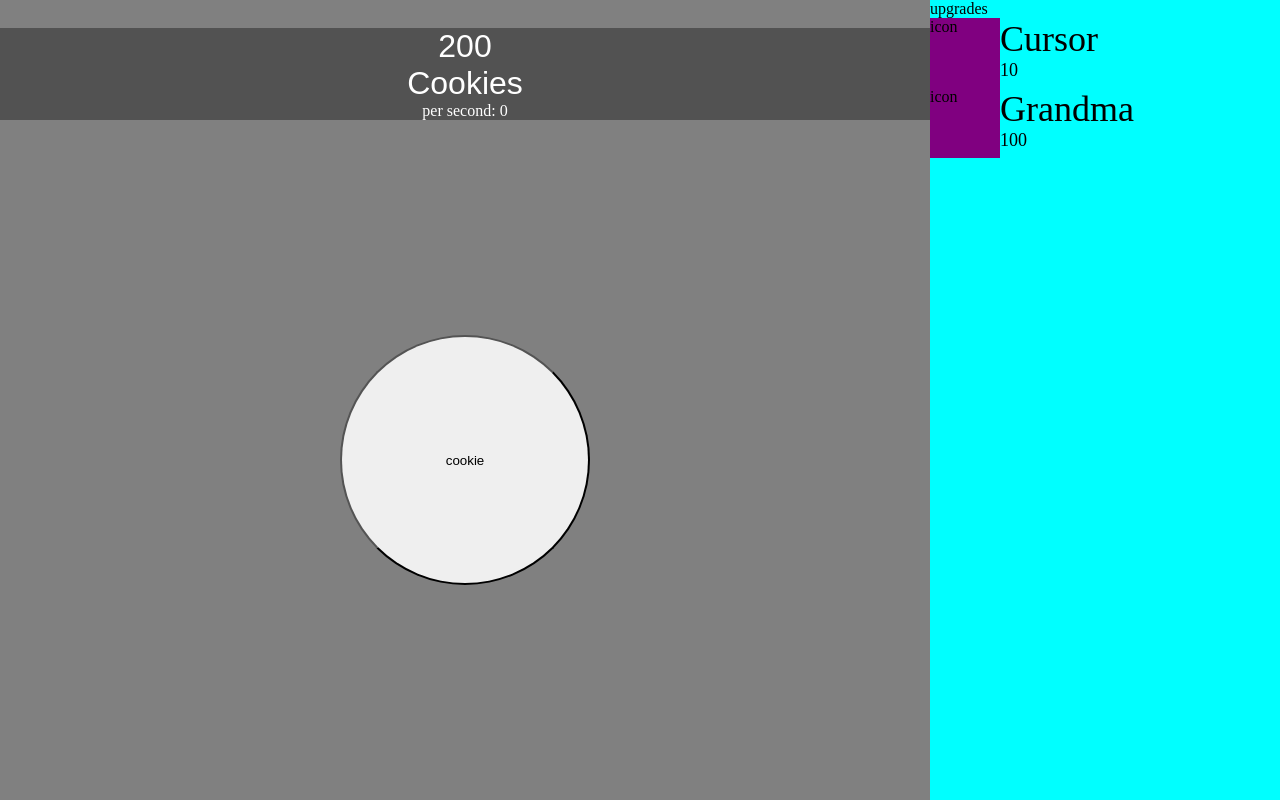
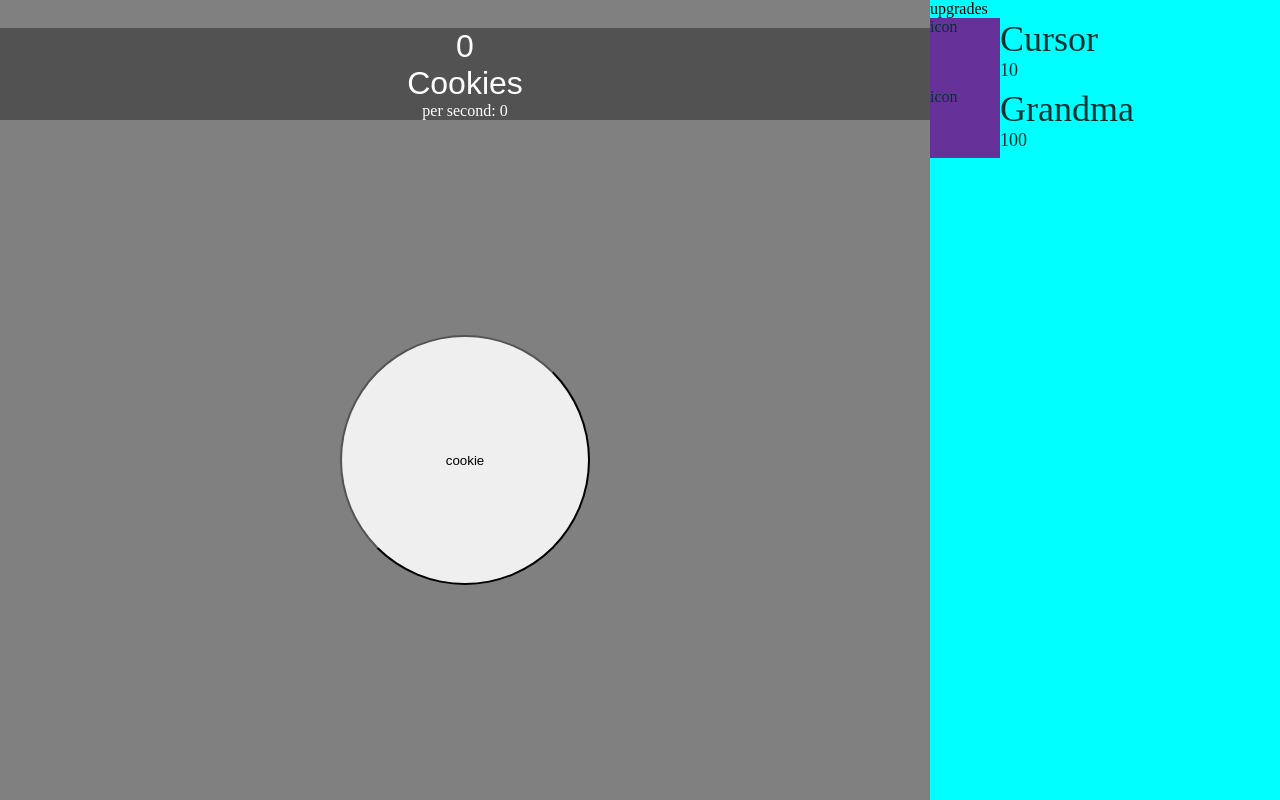
Before and after one commit to Kevin-Fuller/cookie-clone, a plain HTML site: page index.html in a window 1280 px wide. Drawn offline with Linux system fonts and the light colour scheme.

Commit message:
adding more shop functionality

```diff
--- a/cookies.js
+++ b/cookies.js
@@ -1,5 +1,5 @@
 //game variables
-let cookies = 200;
+let cookies = 0;
 let cookiesPerSecond = 0;
 let clickMultiplyer = 1;
 
@@ -25,6 +25,7 @@ let building2Total = 0;
 let building2Cost = 100;
 let building2BaseCPS = 4;
 let building2Multiplyer = 1;
+const building2Wrapper = document.getElementById('building2');
 const building2CostLabel = document.getElementById('building2Cost');
 const building2TotalLabel = document.getElementById('building2Total');
 const building2 = document.getElementById('building2');
@@ -47,6 +48,7 @@ let building1Total = 0;
 let building1Cost = 10;
 let building1BaseCPS = 1;
 let building1Multiplyer = 1;
+const building1Wrapper = document.getElementById('building1');
 const building1CostLabel = document.getElementById('building1Cost');
 const building1TotalLabel = document.getElementById('building1Total');
 const building1 = document.getElementById('building1');
@@ -73,9 +75,22 @@ function updateCPS() {
     cookiesPerSecond = tempCPS;
 }
 
+//update greyed out buildings
+function updateGreyedOutBuildings() {
+    let listOfBuildings = [[building1Wrapper, building1Cost], [building2Wrapper, building2Cost]]
+    listOfBuildings.forEach((item)=> {
+        if(item[1] <= cookies) {
+            item[0].classList.remove('greyedOut');
+        } else {
+            item[0].classList.add('greyedOut');
+        }
+    })
+}
+
 //game loop
 setInterval(updateGame, 100)
 function updateGame() {
     updateCookies();
+    updateGreyedOutBuildings()
     cookies += cookiesPerSecond * 0.1
 }
--- a/index.html
+++ b/index.html
@@ -29,7 +29,7 @@
                     upgrades
                 </section>
                 <section id="shop__buildings">
-                    <div class="building__wrapper" id="building1">
+                    <div class="building__wrapper greyedOut" id="building1">
                         <div class="building__icon">
                             icon
                         </div>
--- a/layout.css
+++ b/layout.css
@@ -44,6 +44,7 @@
     width: 100%;
     display: grid;
     grid-template-columns: 20% 60% 20%;
+    cursor: pointer;
 }
 
 .building__icon {
@@ -57,6 +58,10 @@
 
 .building__cost {
     font-size: 18px;
+}
+
+.greyedOut {
+    opacity: 0.8;
 }
 
 .building__num {
```
